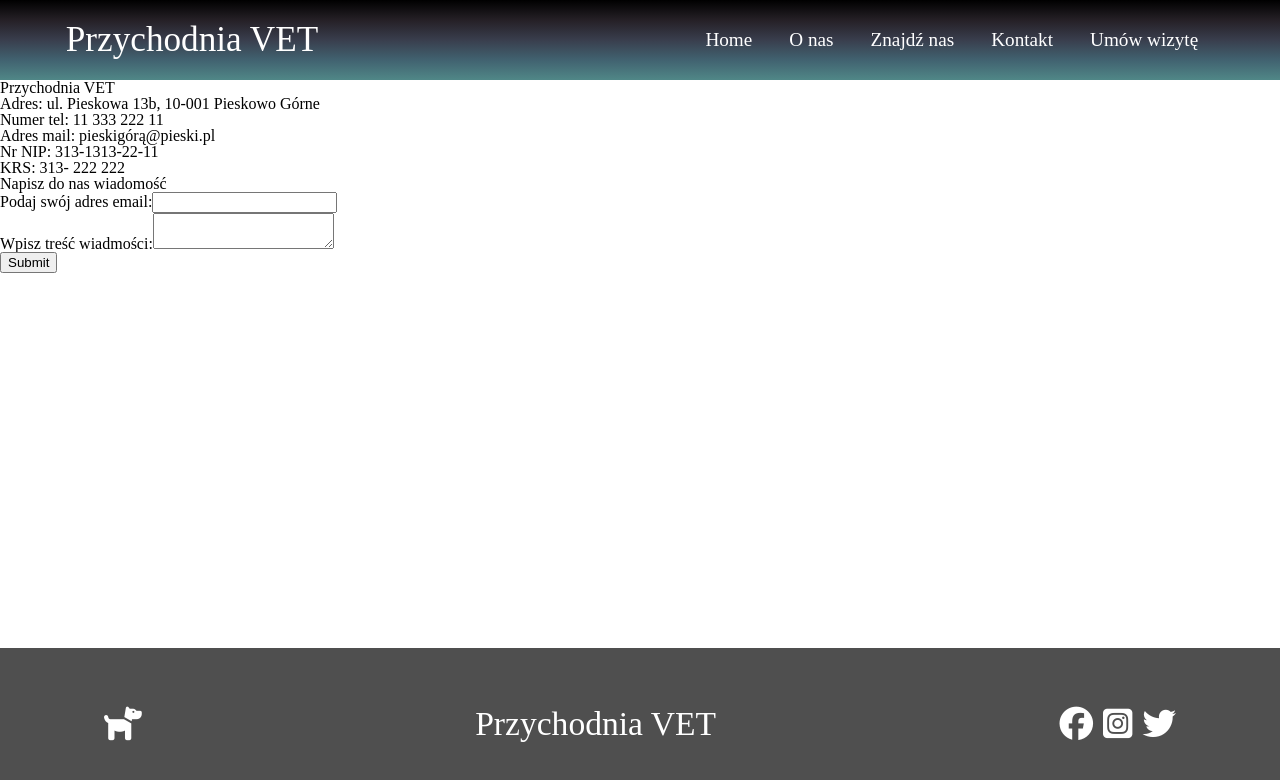
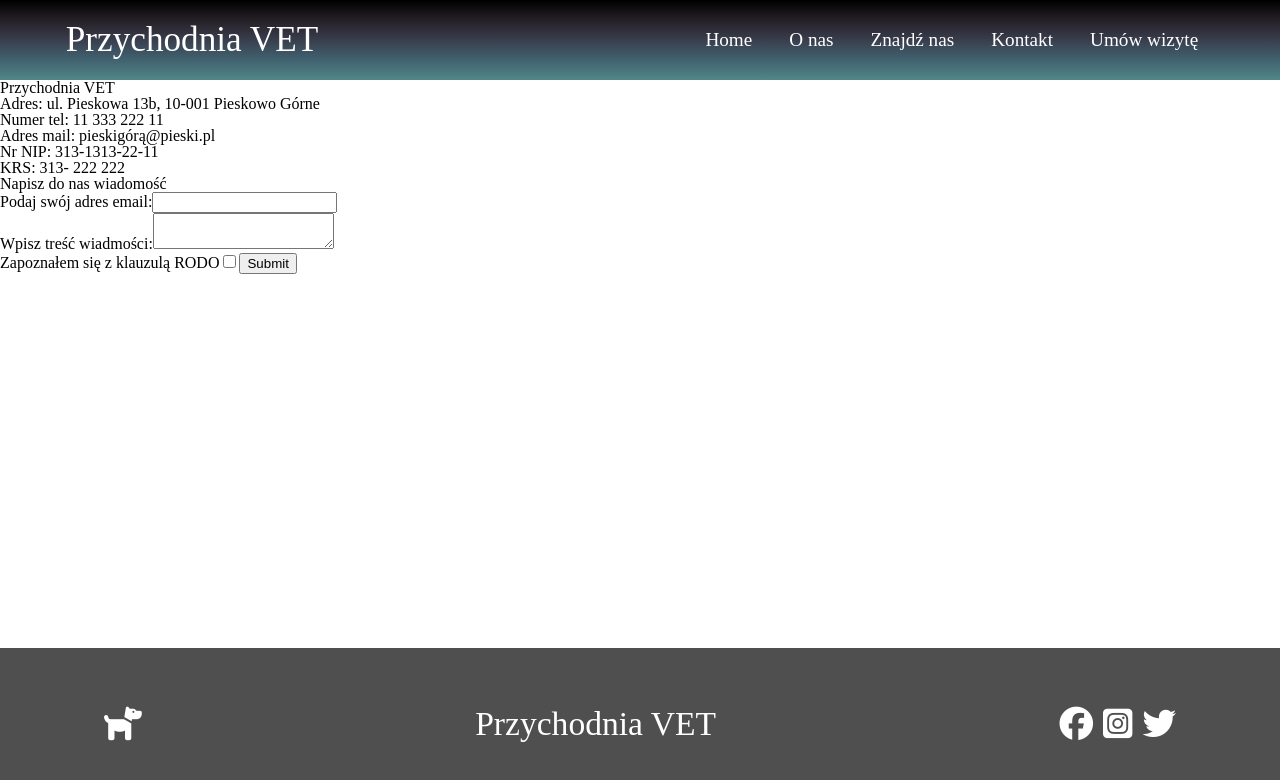
Before and after one commit to Kadavi95/Projektzal, a React (Create React App) app in the folder projekt-zal/: page /contactUs in a window 1280 px wide. Shown: the top 780 px of the page. Built offline with nearby package versions, Linux system fonts and the light colour scheme.

Commit message:
added:second form with validation

```diff
--- a/projekt-zal/src/components/pages/ContactUS.js
+++ b/projekt-zal/src/components/pages/ContactUS.js
@@ -16,7 +16,7 @@ export default function ContactUs() {
         <p>Nr NIP: 313-1313-22-11</p>
         <p>KRS: 313- 222 222</p>
       </div>
-      <div>
+      <div className='date-active'>
         <h1>Napisz do nas wiadomość</h1>
         <form onSubmit={handleSubmit   (onSubmit)}>
           <label>
@@ -29,6 +29,11 @@ export default function ContactUs() {
             <textarea type='textarea' name='textarea'ref={register({ required: true })} ></textarea>
             <p>{errors.textarea && <span>To pole jest wymagane</span>}</p>
           </label>
+          <label>
+          Zapoznałem się z klauzulą RODO
+            <input type='checkbox' name='rodo' ref={register({ required: true })}></input>
+            {errors.rodo && <span>To pole jest wymagane</span>}
+        </label>
         <input type="submit" />
       </form>
       </div>
```
